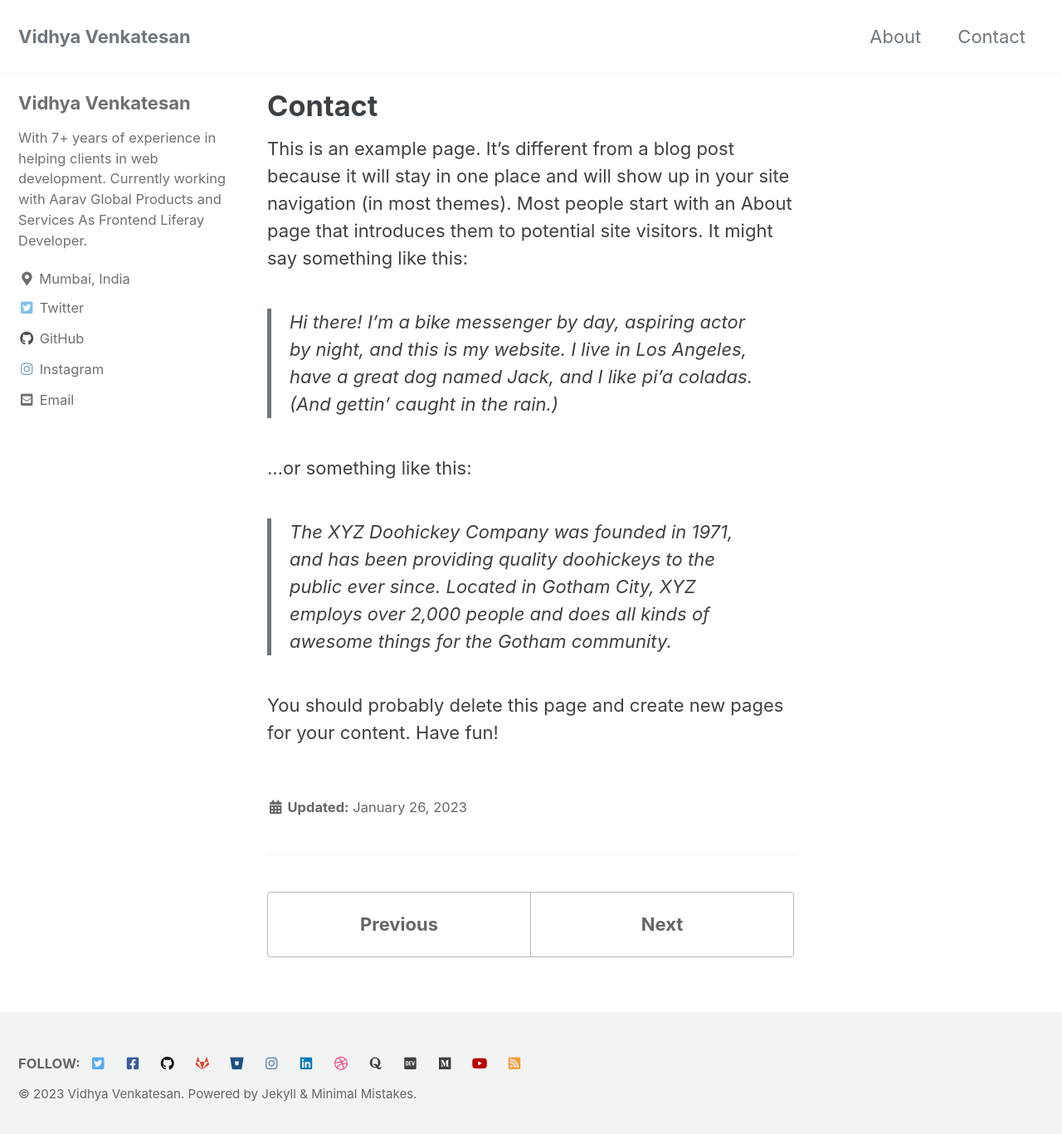
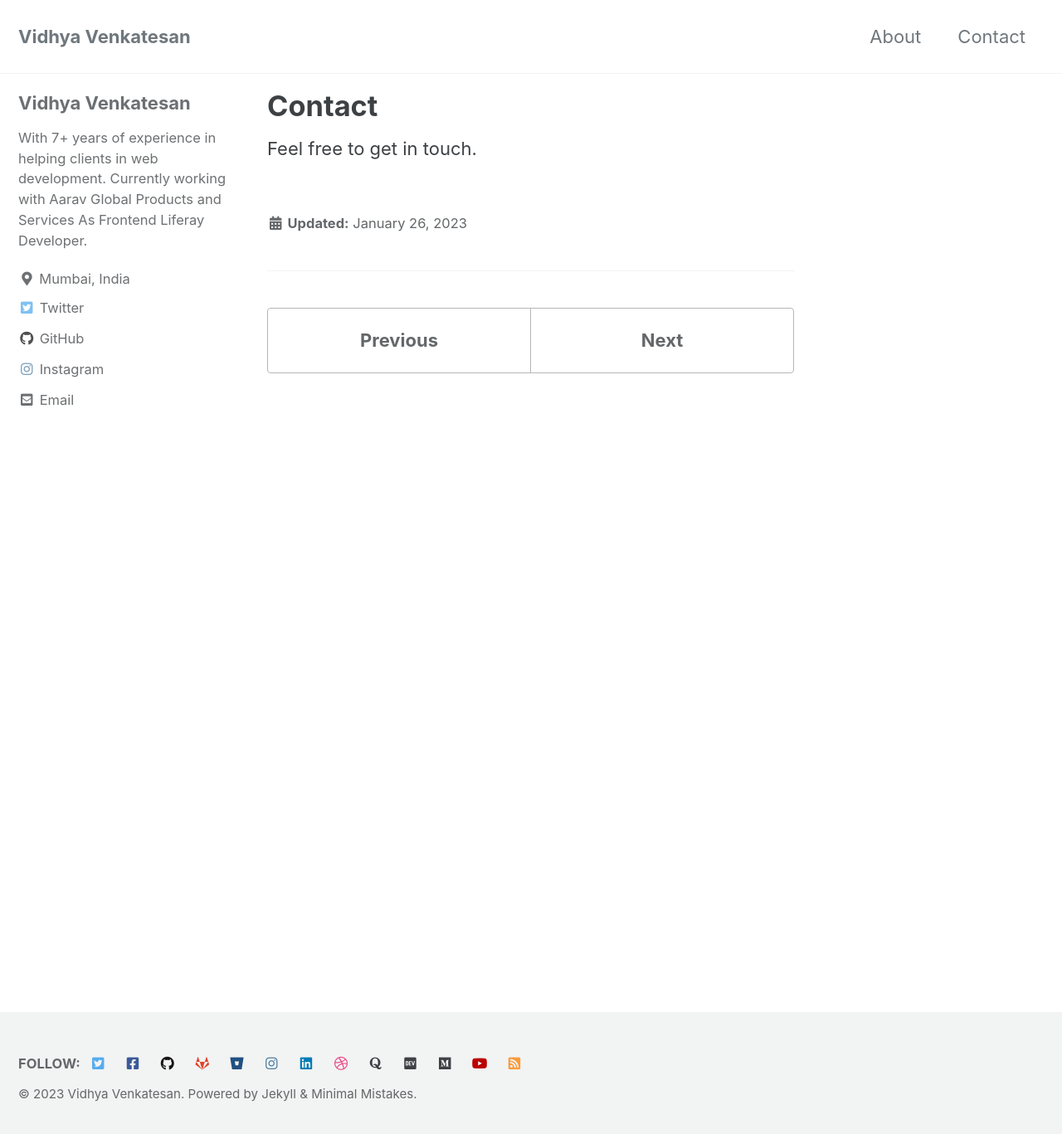
Before and after one commit to vidhyav656/vidhyav656.github.io, a Jekyll site: the page built from _pages/contact.md, in a window 1280 px wide and 1375 px high. Shown: the top 1367 px of the window at 83% size. Built offline with Jekyll 4.4.1, drawn with Linux system fonts in a browser that asks for light colours; cached includes are drawn as plain includes.

Commit message:
Update contact.md

```diff
--- a/_pages/contact.md
+++ b/_pages/contact.md
@@ -5,12 +5,4 @@
 seo_description: contact me
 ---
 
-This is an example page. It's different from a blog post because it will stay in one place and will show up in your site navigation (in most themes). Most people start with an About page that introduces them to potential site visitors. It might say something like this:
-
-> Hi there! I'm a bike messenger by day, aspiring actor by night, and this is my website. I live in Los Angeles, have a great dog named Jack, and I like pi'a coladas. (And gettin' caught in the rain.)
-
-...or something like this:
-
-> The XYZ Doohickey Company was founded in 1971, and has been providing quality doohickeys to the public ever since. Located in Gotham City, XYZ employs over 2,000 people and does all kinds of awesome things for the Gotham community.
-
-You should probably delete this page and create new pages for your content. Have fun!
+Feel free to get in touch.
```
